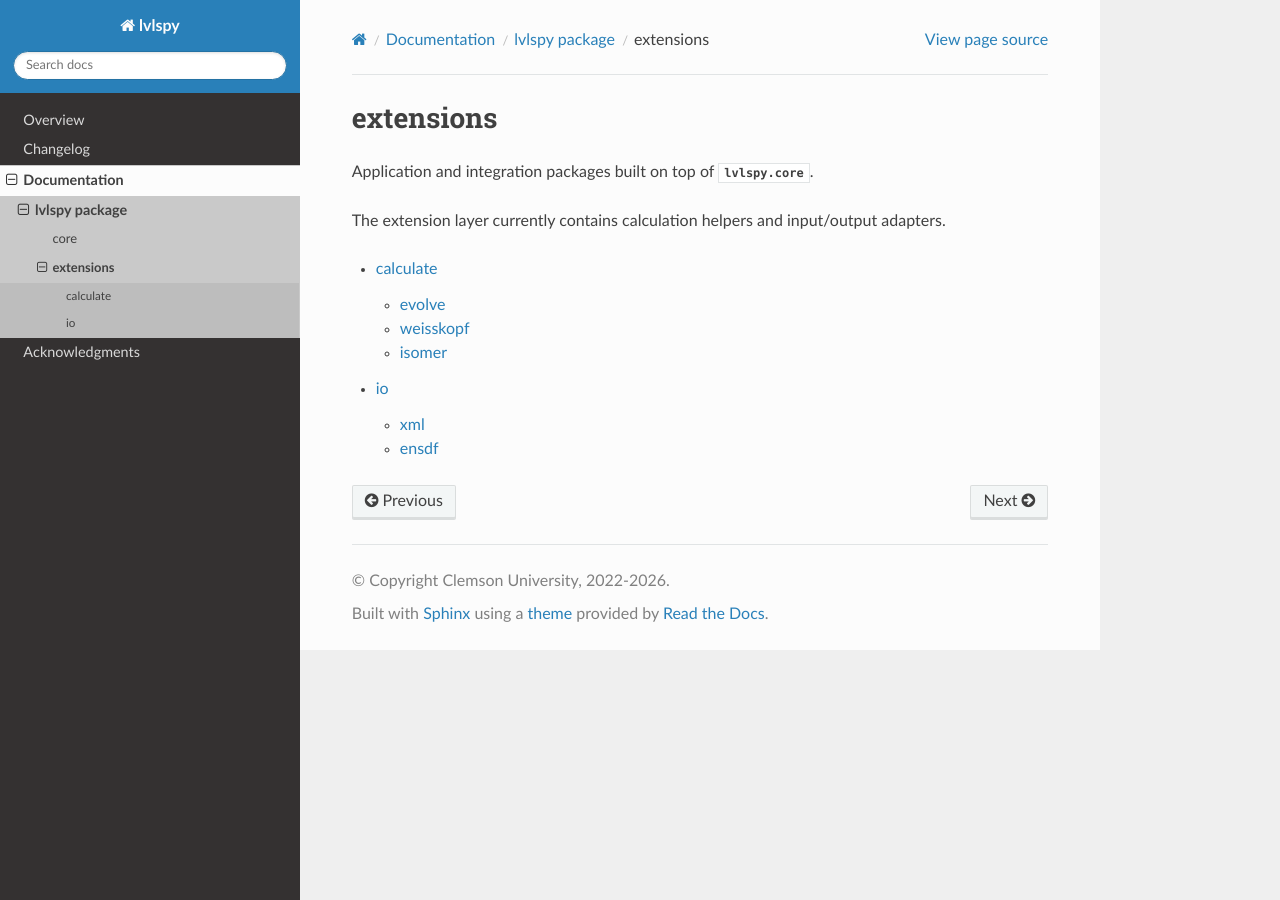
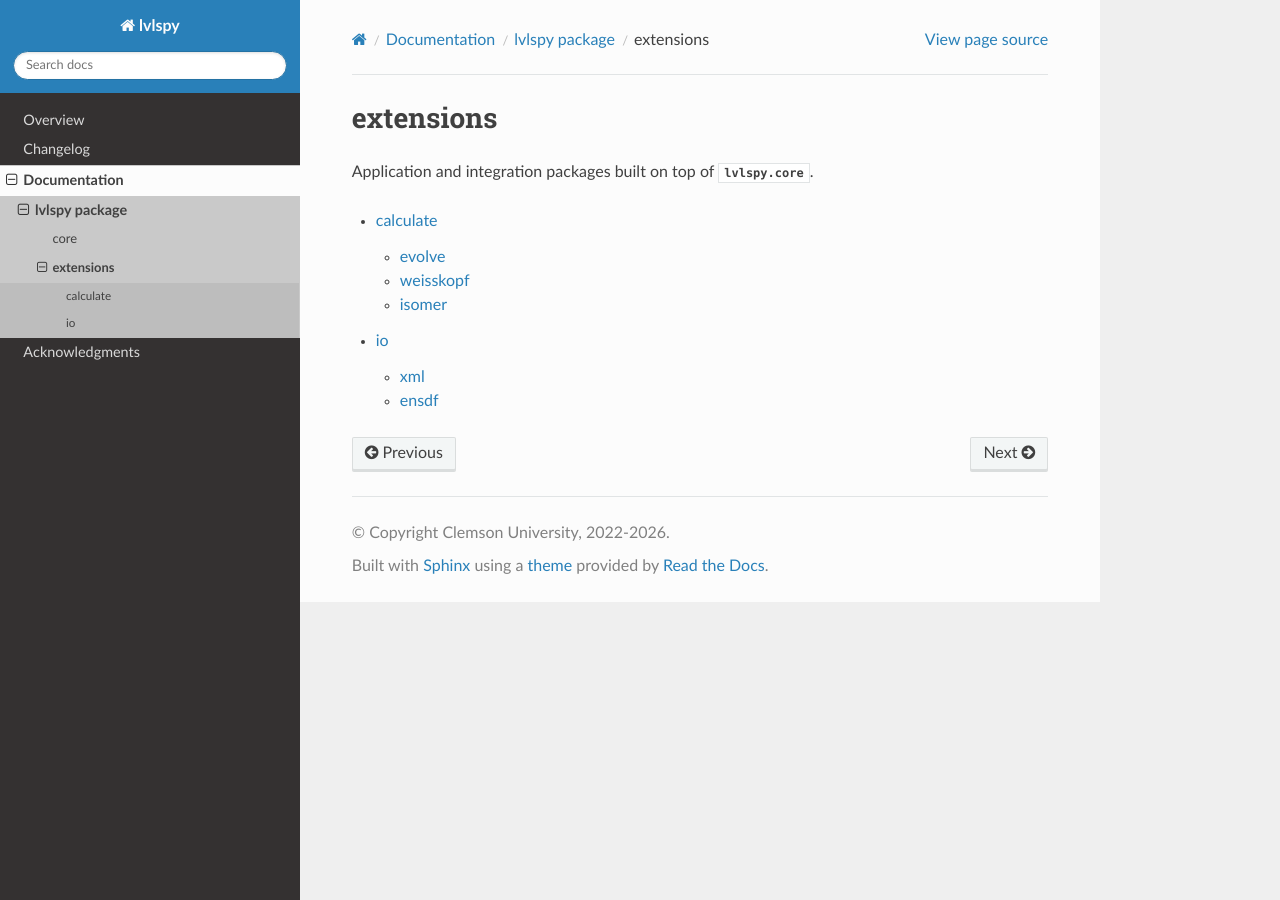
Before and after one commit to jaadt7/lvlspy, a Sphinx documentation site: the page built from doc/source/lvlspy/extensions.rst, in a window 1280 px wide. Built offline with Sphinx 7.4.7 and the Read the Docs theme 3.1.0, drawn with Linux system fonts in a browser that asks for light colours.

Commit message:
Clean up documentation.

```diff
--- a/doc/source/lvlspy/extensions.rst
+++ b/doc/source/lvlspy/extensions.rst
@@ -2,9 +2,6 @@ extensions
 ==========
 
 Application and integration packages built on top of :mod:`lvlspy.core`.
-
-The extension layer currently contains calculation helpers and input/output
-adapters.
 
 .. toctree::
    :maxdepth: 2
```
